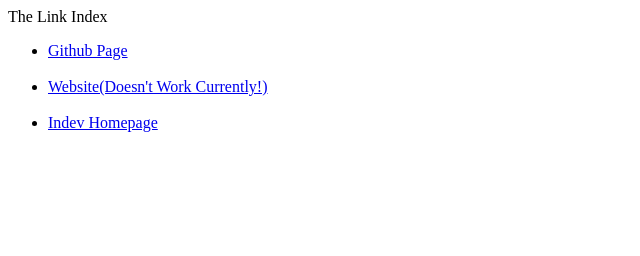
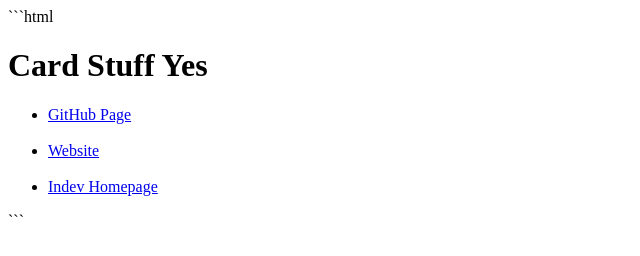
Before and after one commit to Innygr/Card-Stuff-Yes, a plain HTML site: page index.html in a window 1280 px wide. Shown: the whole page, without its empty margins (0-640 px from the left). Drawn offline with Linux system fonts and the light colour scheme.

Commit message:
Revamp index.html structure and content

````diff
--- a/index.html
+++ b/index.html
@@ -1,6 +1,77 @@
-The Link Index
-<ul>
-  <li> <a href="https://github.com/Innygr/Card-Stuff-Yes/tree/Server">Github Page</a></li> <br>
-  <li><a href="https://cardstuffyes.ca">Website(Doesn't Work Currently!)</a></li><br>
-  <li><a href="/Server/homepage.html">Indev Homepage</a></li>
-</ul>
+```html
+<!DOCTYPE html>
+<html lang="en">
+
+<head>
+
+    <!-- =========================================================
+         PAGE INFORMATION
+         ========================================================= -->
+
+    <meta charset="UTF-8">
+
+    <meta
+        name="viewport"
+        content="width=device-width, initial-scale=1.0"
+    >
+
+    <title>Card Stuff Yes</title>
+
+</head>
+
+
+<body>
+
+
+
+    <h1>Card Stuff Yes</h1>
+
+
+    <!-- =========================================================
+         PROJECT LINKS
+         ========================================================= -->
+
+    <ul>
+
+        <!-- GitHub Server branch -->
+        <li>
+            <a
+                href="https://github.com/Innygr/Card-Stuff-Yes/tree/Server"
+            >
+                GitHub Page
+            </a>
+        </li>
+
+
+        <br>
+
+
+        <!-- Main website -->
+        <li>
+            <a
+                href="https://cardstuffyes.ca"
+            >
+                Website
+            </a>
+        </li>
+
+
+        <br>
+
+
+        <!-- Development homepage -->
+        <li>
+            <a
+                href="/Server/homepage.html"
+            >
+                Indev Homepage
+            </a>
+        </li>
+
+    </ul>
+
+
+</body>
+
+</html>
+```
````
